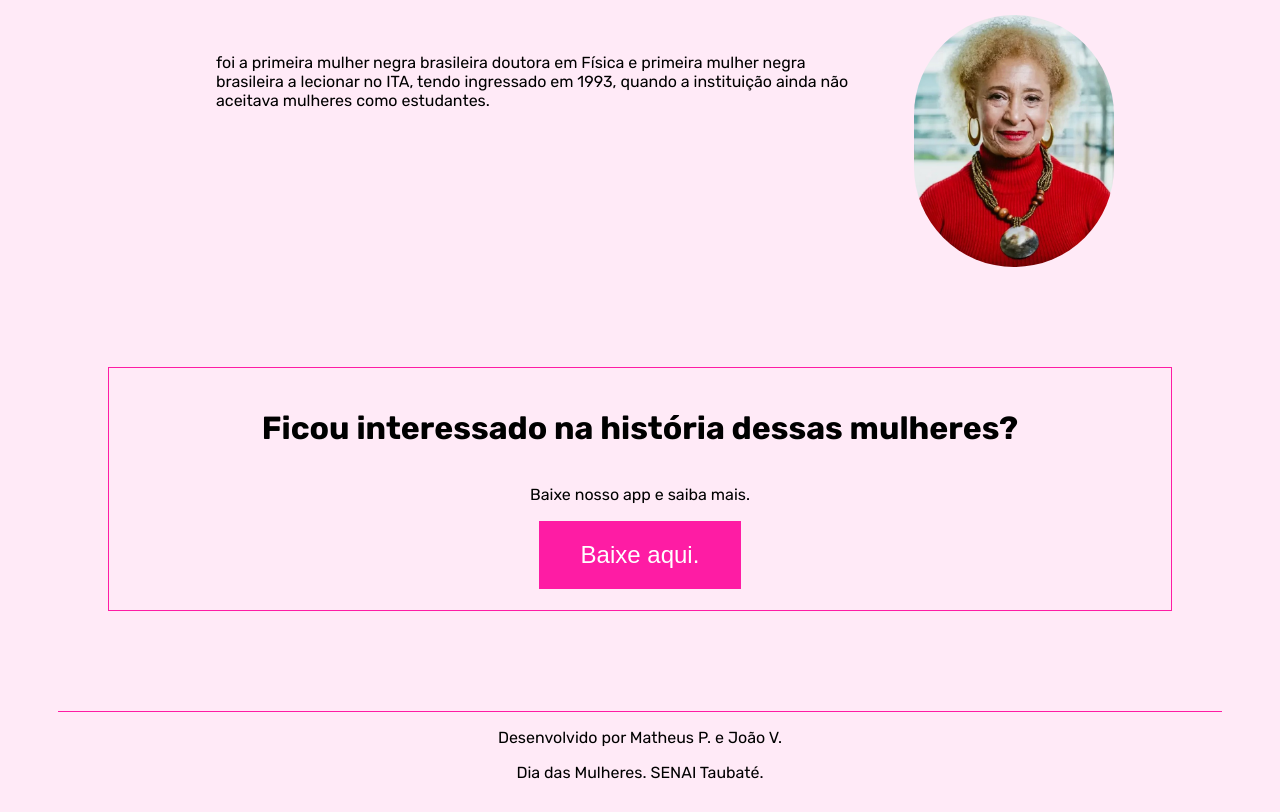
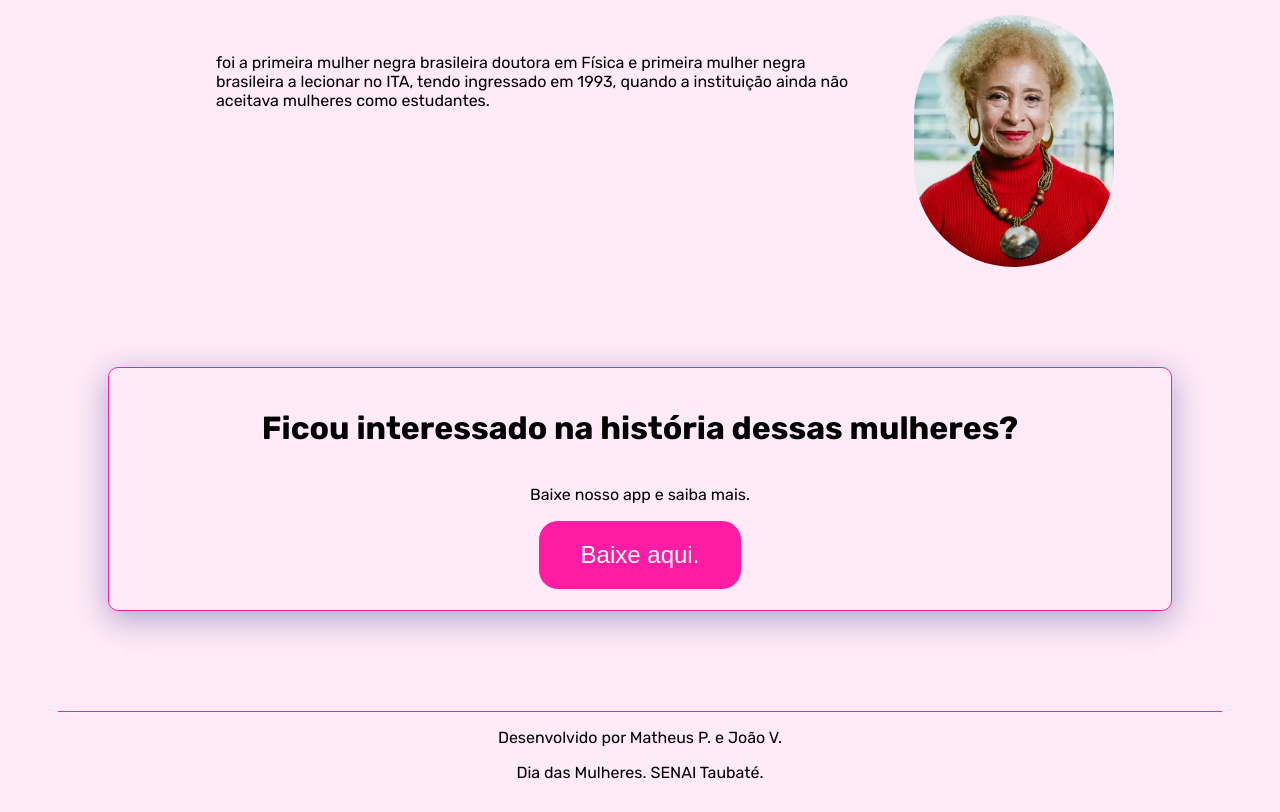
Before and after one commit to matheus-pestana/dia-das-mulheres, a plain HTML site: page index.html in a window 1280 px wide. Shown: the part 1891-2703 px from the top of the page. Drawn offline with Linux system fonts and the light colour scheme.

Commit message:
alterações simples no design.

```diff
--- a/assets/css/styles.css
+++ b/assets/css/styles.css
@@ -75,6 +75,11 @@ html {
 }
 
 #ad {
+    background: rgba( 255, 234, 247, 0.25 );
+    box-shadow: 0 8px 32px 0 rgba( 31, 38, 135, 0.37 );
+    backdrop-filter: blur( 4px );
+    -webkit-backdrop-filter: blur( 4px );
+    border-radius: 10px;
     margin: 100px;
     text-align: center;
     display: flex;
@@ -94,6 +99,7 @@ html {
     background-color: #FE1CA4;
     border: solid 1px #FFEAF7;
     transition: .2s;
+    border-radius: 20px;
 }
 
 .ad_button:hover {
```
